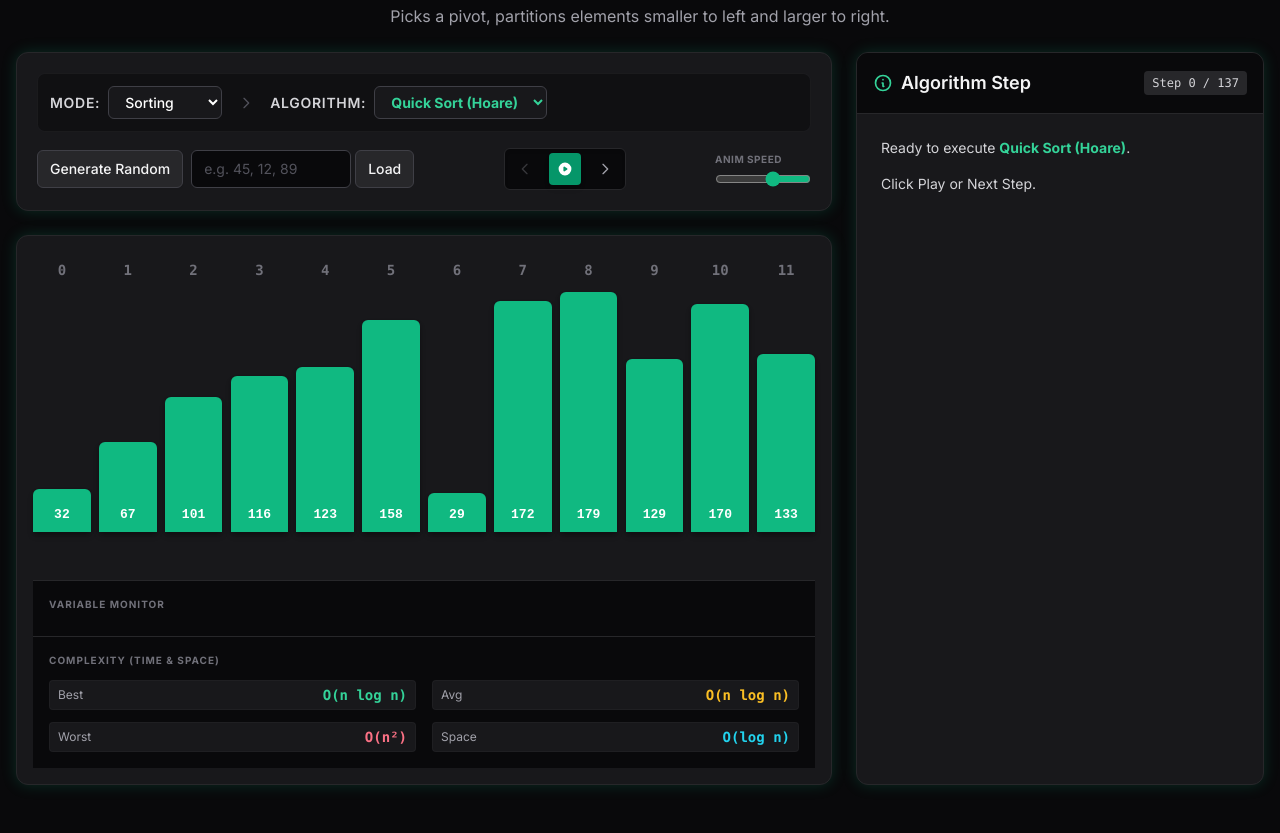
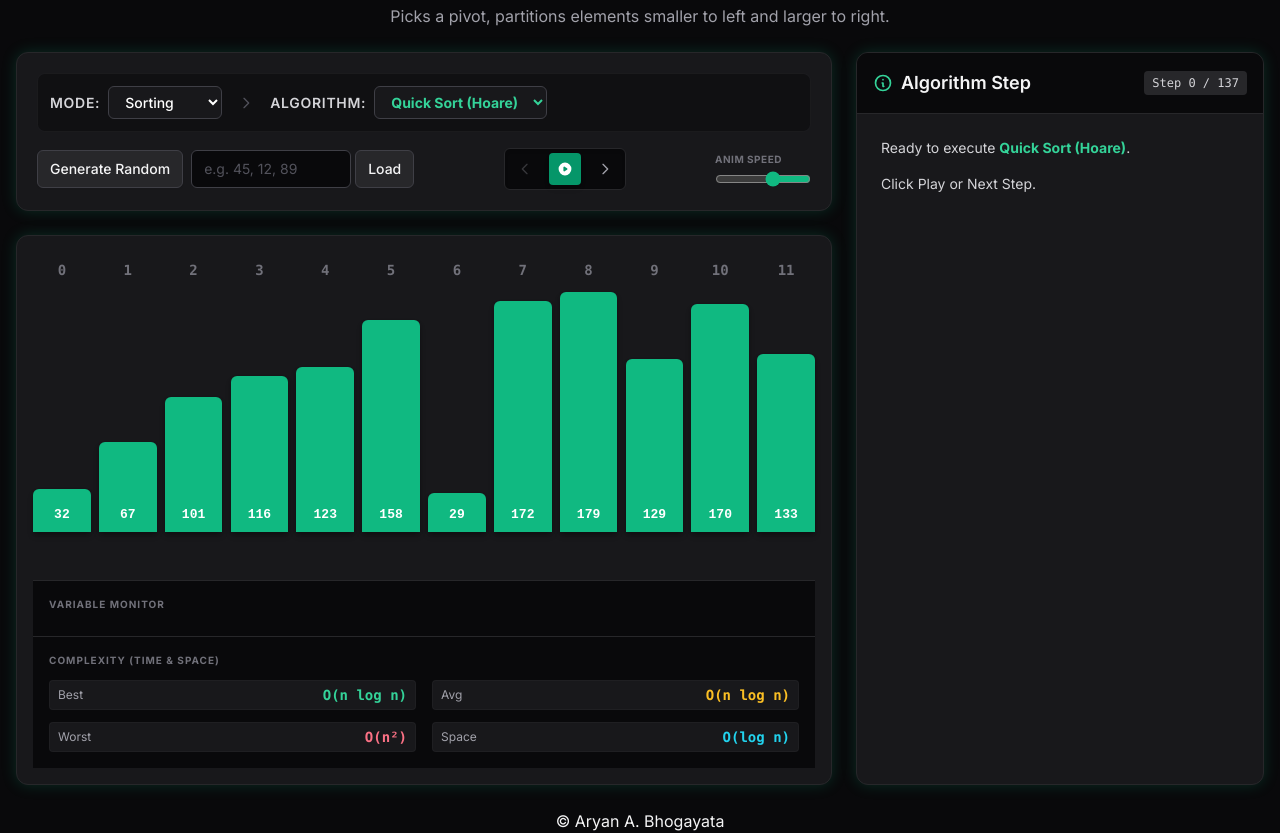
Before and after one commit to aryanbhogayata/Sorting-Animations_2.0, a plain HTML site: page index.html in a window 1280 px wide. Shown: the part 68-901 px from the top of the page. Before the commit the page ends 877 px from the top, so only its background shows below. Drawn offline with nearby package versions, Linux system fonts and the light colour scheme.

Commit message:
Add copyright footer to index.html
Added footer with copyright information.

```diff
--- a/index.html
+++ b/index.html
@@ -289,6 +289,7 @@
 
     </div>
 </div>
+<footer style="text-align: center">&copy; Aryan A. Bhogayata</footer>
 
 <script>
     const ARRAY_SIZE = 12;
```
